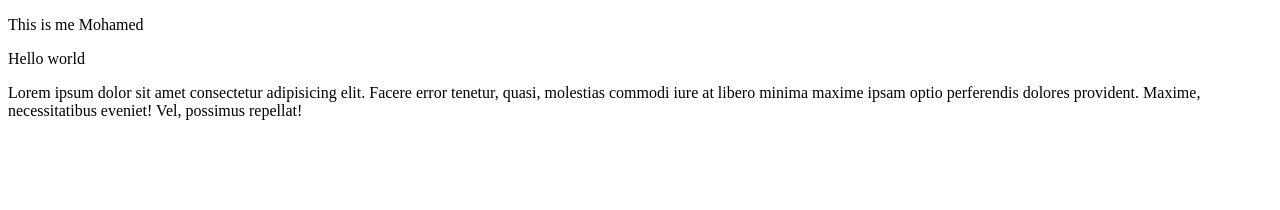
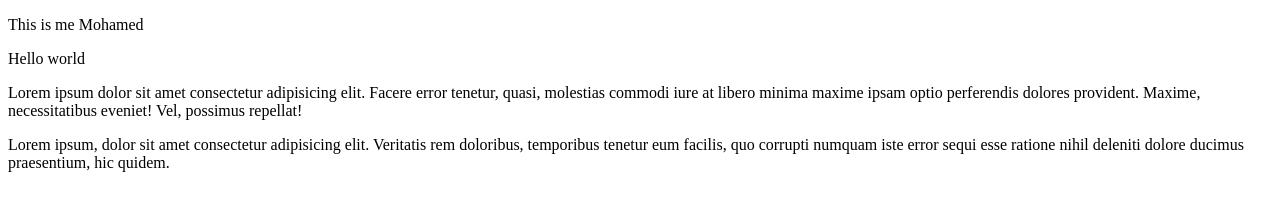
Before and after one commit to mohamed351/TestingItiCourse, a plain HTML site: page index.html in a window 1280 px wide. Drawn offline with Linux system fonts and the light colour scheme.

Commit message:
Hello this is me mohamed

```diff
--- a/index.html
+++ b/index.html
@@ -14,5 +14,13 @@
         <p>
             Lorem ipsum dolor sit amet consectetur adipisicing elit. Facere error tenetur, quasi, molestias commodi iure at libero minima maxime ipsam optio perferendis dolores provident. Maxime, necessitatibus eveniet! Vel, possimus repellat!
         </p>
+
+        <div>
+            <div>
+                <p>
+                    Lorem ipsum, dolor sit amet consectetur adipisicing elit. Veritatis rem doloribus, temporibus tenetur eum facilis, quo corrupti numquam iste error sequi esse ratione nihil deleniti dolore ducimus praesentium, hic quidem.
+                </p>
+            </div>
+        </div>
     </body>
 </html>
```
